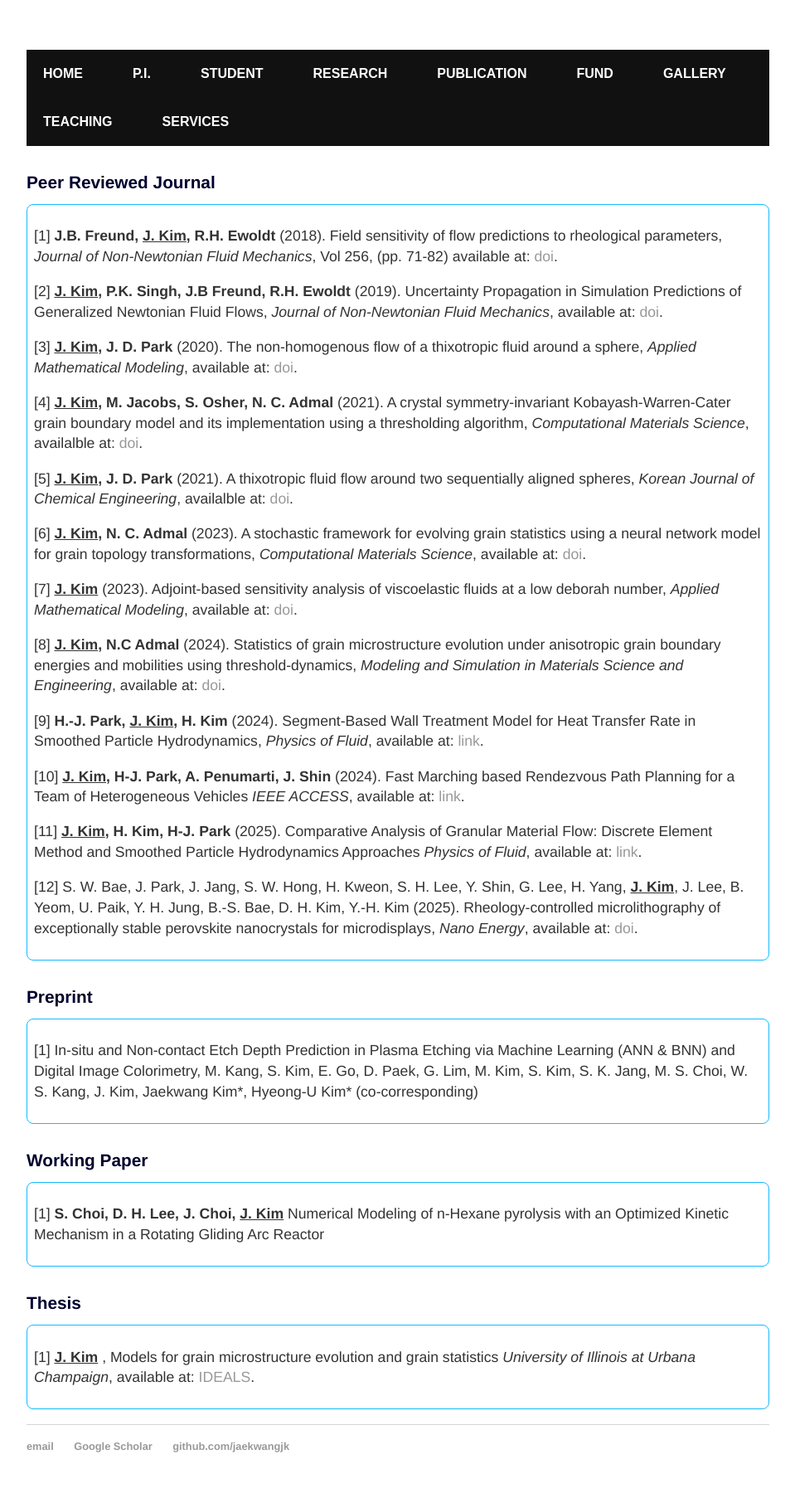
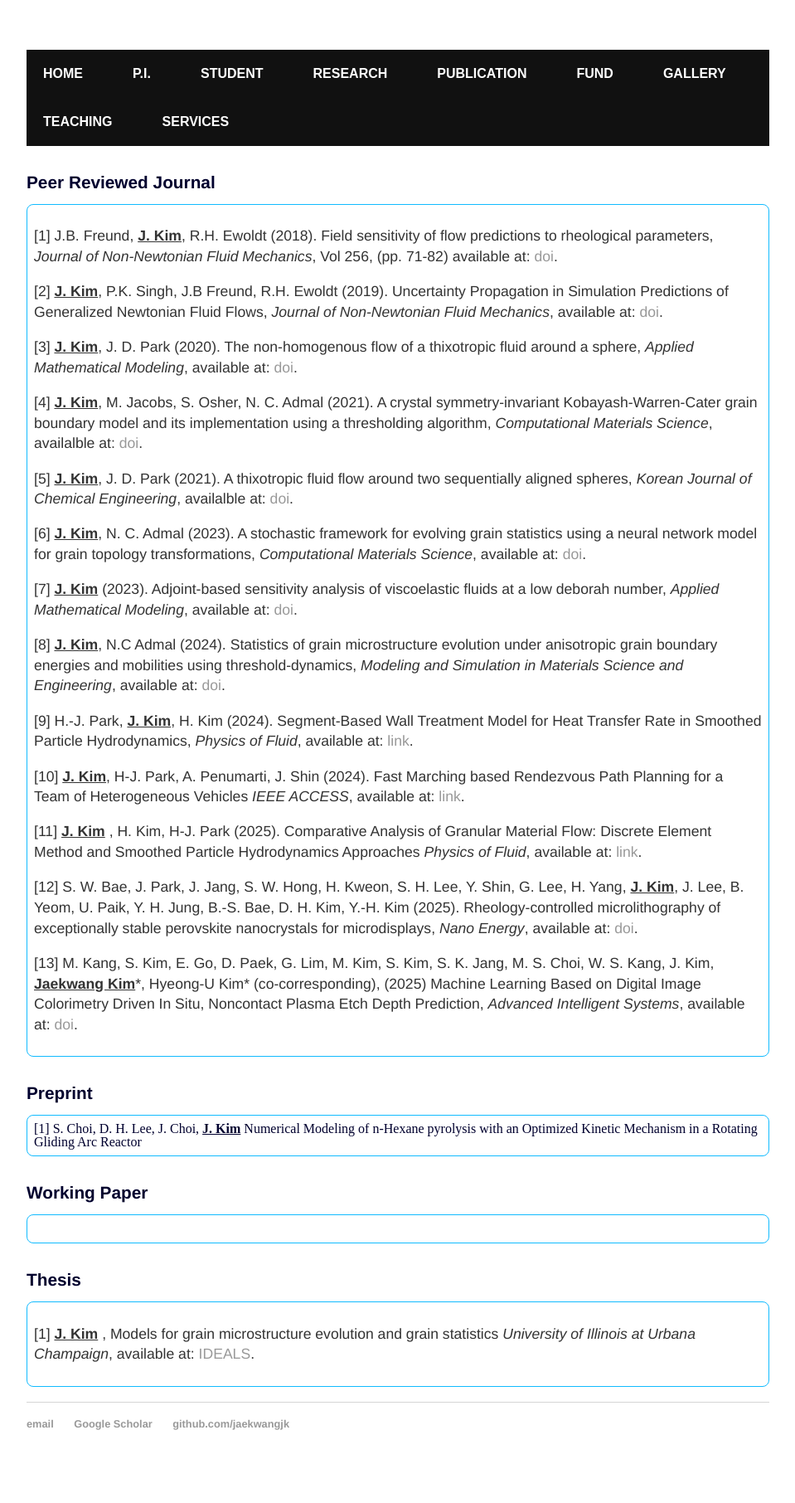
Before and after one commit to jaekwangjk/jaekwangjk.github.io, a Jekyll site: the page built from publication.html, in a window 1280 px wide. Shown: the whole page at 83% size, without its empty margins (160-1119 px from the left). Built offline with Jekyll 4.4.1, drawn with Linux system fonts in a browser that asks for light colours; after the commit the page ends 1785 px from its top, so only the background shows below that.

Commit message:
Update publication.html

```diff
--- a/publication.html
+++ b/publication.html
@@ -9,7 +9,7 @@ title: Jaekwang Kim
 	<h1>Peer Reviewed Journal</h1>
 	<div class="rounded">
 	<p>
-	[1] <strong>J.B. Freund, <u>J. Kim</u>, R.H. Ewoldt</strong>
+	[1] J.B. Freund, <strong> <u>J. Kim</u></strong>, R.H. Ewoldt
 	(2018). Field sensitivity of flow predictions to rheological parameters,
 	<em>Journal of Non-Newtonian Fluid Mechanics</em>,
 	Vol 256, (pp. 71-82)
@@ -17,34 +17,34 @@ title: Jaekwang Kim
 	</p>
 
 	<p>
-	[2] <strong><u>J. Kim</u>, P.K. Singh, J.B Freund, R.H. Ewoldt</strong>
+	[2] <strong><u>J. Kim</u></strong>, P.K. Singh, J.B Freund, R.H. Ewoldt
 	(2019). Uncertainty Propagation in Simulation Predictions of Generalized Newtonian Fluid Flows,
 	<em>Journal of Non-Newtonian Fluid Mechanics</em>,
 	available at: <a class="two" href="https://doi.org/10.1016/j.jnnfm.2019.07.002">doi</a>.
 	</p>
 
 	<p>
-	[3] <strong><u>J. Kim</u>, J. D. Park </strong>
+	[3] <strong><u>J. Kim</u></strong>, J. D. Park
 	(2020). The non-homogenous flow of a thixotropic fluid around a sphere,
 	<em> Applied Mathematical Modeling</em>,
 	available at: <a class="two" href="https://doi.org/10.1016/j.apm.2020.02.009">doi</a>.
 	</p>
 
 	<p>
-	[4] <strong><u>J. Kim</u>, M. Jacobs, S. Osher, N. C. Admal</strong>
+	[4] <strong><u>J. Kim</u></strong>, M. Jacobs, S. Osher, N. C. Admal
 	(2021). A crystal symmetry-invariant Kobayash-Warren-Cater grain boundary model
 	and its implementation using a thresholding algorithm,
 	<em> Computational Materials Science</em>, availalble at: <a class="two" href="https://doi.org/10.1016/j.commatsci.2021.110575">doi</a>.
 	</p>
 
 	<p>
-	[5] <strong><u>J. Kim</u>, J. D. Park </strong>
+	[5] <strong><u>J. Kim</u></strong>, J. D. Park
 	(2021). A thixotropic fluid flow around two sequentially aligned spheres,
 	<em> Korean Journal of Chemical Engineering</em>, availalble at: <a class="two" href="https://doi.org/10.1007/s11814-021-0780-x">doi</a>.
 	</p>
 
 	<p>
-	[6] <strong><u>J. Kim</u>, N. C. Admal</strong>
+	[6] <strong><u>J. Kim</u></strong>, N. C. Admal
 	(2023). A stochastic framework for evolving grain statistics using a neural network model for grain topology transformations,
 	<em> Computational Materials Science</em>, available at: <a class="two" href="https://doi.org/10.1016/j.commatsci.2022.111812">doi</a>.
 	</p>
@@ -56,47 +56,54 @@ title: Jaekwang Kim
 	</p>
 
 	<p>
-	[8] <strong><u>J. Kim</u>, N.C Admal </strong>
+	[8] <strong><u>J. Kim</u></strong>, N.C Admal
 	(2024). Statistics of grain microstructure evolution under anisotropic grain boundary energies and mobilities using threshold-dynamics,
 	<em> Modeling and Simulation in Materials Science and Engineering</em>, available at: <a class="two" href="https://iopscience.iop.org/article/10.1088/1361-651X/ad2787/meta">doi</a>.
 	</p>
 
 	<p>
-	[9] <strong> H.-J. Park, <u> J. Kim</u>, H. Kim </strong>
+	[9] H.-J. Park, <strong> <u> J. Kim</u></strong>, H. Kim
 	(2024). Segment-Based Wall Treatment Model for Heat Transfer Rate in Smoothed Particle Hydrodynamics,
 	<em>Physics of Fluid</em>, available at: <a class="two" href="https://pubs.aip.org/aip/pof/article/36/7/077106/3300855">link</a>.
 	</p>
 
 	<p>
-	[10] <strong><u>J. Kim</u>, H-J. Park, A. Penumarti, J. Shin </strong>
+	[10] <strong><u>J. Kim</u></strong>, H-J. Park, A. Penumarti, J. Shin
 	(2024). Fast Marching based Rendezvous Path Planning for a Team of Heterogeneous Vehicles
 	<em>IEEE ACCESS</em>, available at: <a class="two" href="https://doi.org/10.1109/ACCESS.2024.3444314">link</a>.
 	</p>
 
 	<p>
-	[11] <strong><u>J. Kim</u>, H. Kim, H-J. Park </strong>
+	[11] <strong><u>J. Kim</u></strong> , H. Kim, H-J. Park
 	(2025). Comparative Analysis of Granular Material Flow: Discrete Element Method and Smoothed Particle Hydrodynamics Approaches
 	<em>Physics of Fluid</em>, available at: <a class="two" href="https://doi.org/10.1063/5.0268155">link</a>.
 	</p>
 
 	<p>
-	[12] S. W. Bae, J. Park, J. Jang, S. W. Hong, H. Kweon, S. H. Lee, Y. Shin, G. Lee, H. Yang,
+	[12]  S. W. Bae, J. Park, J. Jang, S. W. Hong, H. Kweon, S. H. Lee, Y. Shin, G. Lee, H. Yang,
 	<strong><u>J. Kim</u></strong>, J. Lee, B. Yeom, U. Paik, Y. H. Jung, B.-S. Bae, D. H. Kim, Y.-H. Kim
 	(2025). Rheology-controlled microlithography of exceptionally stable perovskite nanocrystals for microdisplays,
 	<em>Nano Energy</em>,
 	available at: <a class="two" href="https://doi.org/10.1016/j.nanoen.2025.111326">doi</a>.
 	</p>
 
+	<p>
+	[13] M. Kang, S. Kim, E. Go, D. Paek, G. Lim, M. Kim, S. Kim, S. K. Jang, M. S. Choi, W. S. Kang, J. Kim, <strong><u>Jaekwang Kim</u></strong>*, Hyeong-U Kim* (co-corresponding),
+		(2025) Machine Learning Based on Digital Image Colorimetry Driven In Situ, Noncontact Plasma Etch Depth Prediction,
+		<em> Advanced Intelligent Systems</em>,
+		available at: <a class="two" href="https://doi.org/10.1002/aisy.202500517">doi</a>.
+
+	</p>
 
 	</div>
 
 	<br>
 	<h1> Preprint </h1>
 	<div class="rounded">
-	<p>
-	[1] In-situ and Non-contact Etch Depth Prediction in Plasma Etching via Machine Learning (ANN & BNN) and Digital Image Colorimetry,
-	M. Kang, S. Kim, E. Go, D. Paek, G. Lim, M. Kim, S. Kim, S. K. Jang, M. S. Choi, W. S. Kang, J. Kim, Jaekwang Kim*, Hyeong-U Kim* (co-corresponding)
-	</p>
+
+
+	[1] S. Choi, D. H. Lee, J. Choi,<strong> <u>J. Kim</u> </strong> Numerical Modeling of n-Hexane pyrolysis with an
+Optimized Kinetic Mechanism in a Rotating Gliding Arc Reactor
 	</div>
 
 
@@ -105,8 +112,7 @@ title: Jaekwang Kim
 	<div class="rounded">
 
 	<p>
-	[1] <strong>S. Choi, D. H. Lee, J. Choi, <u>J. Kim</u> </strong> Numerical Modeling of n-Hexane pyrolysis with an
-Optimized Kinetic Mechanism in a Rotating Gliding Arc Reactor
+
 	</p>
 	</div>
 
```
